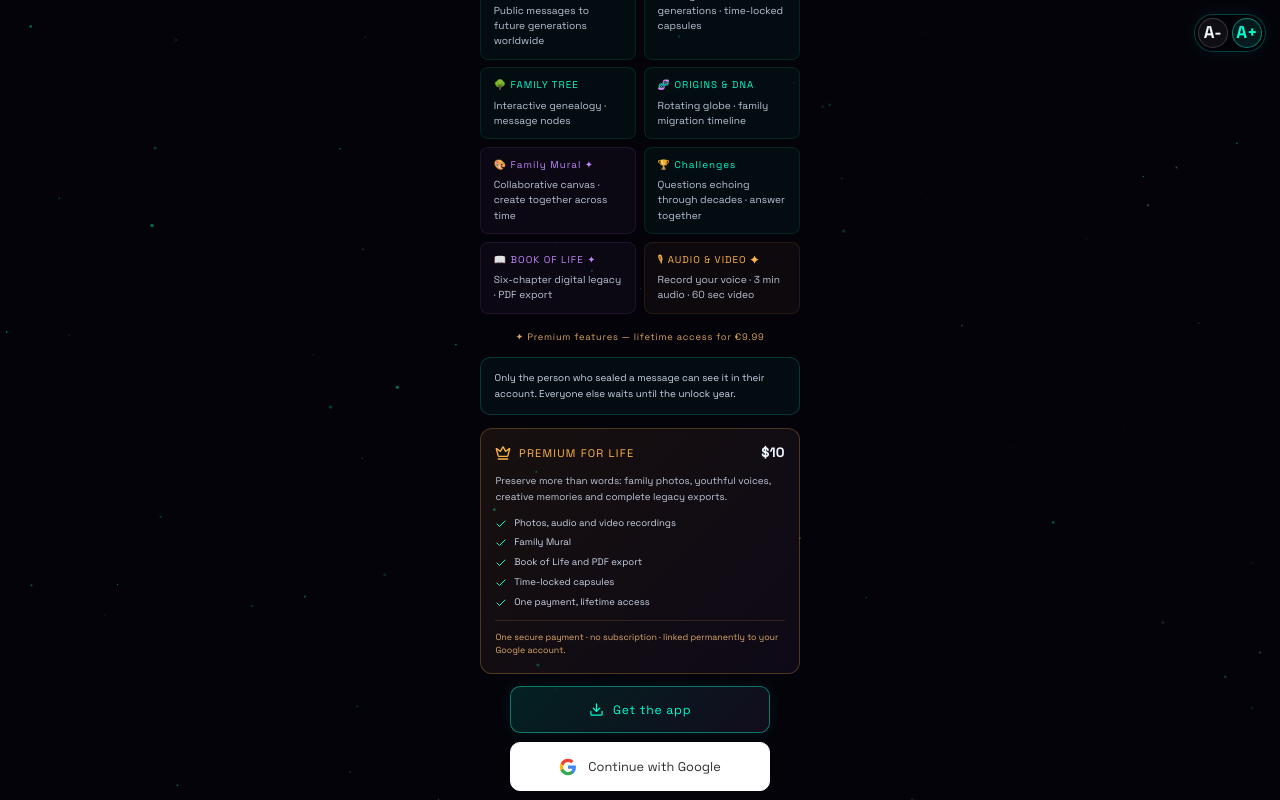
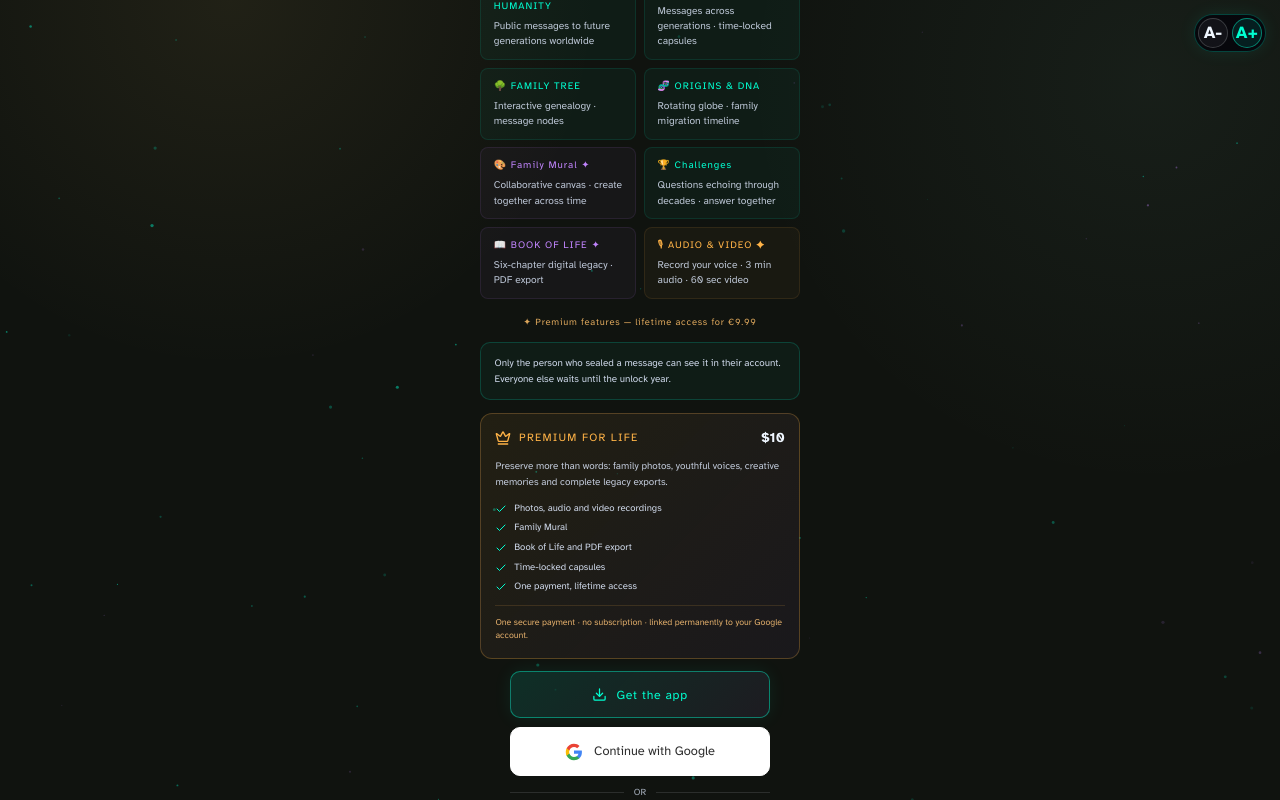
Before and after one commit to mascarl3131-eng/LegacyChain, a React (Vite) app: page / in a window 1280 px wide. Built offline with nearby package versions, Linux system fonts and the light colour scheme; no server answers.

Commit message:
Refresh global theme for older users

```diff
--- a/index.html
+++ b/index.html
@@ -13,7 +13,7 @@
     <link rel="alternate" hreflang="en" href="https://thechainlegacy.com/" />
     <link rel="alternate" hreflang="fr" href="https://thechainlegacy.com/" />
     <link rel="alternate" hreflang="x-default" href="https://thechainlegacy.com/" />
-    <meta name="theme-color" content="#04030A" />
+    <meta name="theme-color" content="#10130F" />
     <meta name="mobile-web-app-capable" content="yes" />
     <meta name="apple-mobile-web-app-capable" content="yes" />
     <meta name="apple-mobile-web-app-status-bar-style" content="black-translucent" />
@@ -34,7 +34,7 @@
     <link rel="icon" href="/legacychain-icon.svg" type="image/svg+xml" />
     <link rel="preconnect" href="https://fonts.googleapis.com" />
     <link rel="preconnect" href="https://fonts.gstatic.com" crossorigin />
-    <link href="https://fonts.googleapis.com/css2?family=Cinzel:wght@400;600;700&family=Space+Grotesk:wght@400;500;600;700&display=swap" rel="stylesheet" />
+    <link href="https://fonts.googleapis.com/css2?family=Atkinson+Hyperlegible:wght@400;700&family=Lora:wght@500;600;700&display=swap" rel="stylesheet" />
     <script type="application/ld+json">
       {
         "@context": "https://schema.org",
--- a/src/components/AppNav.tsx
+++ b/src/components/AppNav.tsx
@@ -34,8 +34,8 @@ export default function AppNav() {
         alignItems: 'center',
         justifyContent: 'space-between',
         padding: '0 1rem',
-        background: 'rgba(4,3,10,0.97)',
-        borderBottom: '1px solid rgba(0,255,209,0.13)',
+        background: 'rgba(23,26,20,0.97)',
+        borderBottom: '1px solid rgba(230,195,106,0.24)',
       }}
     >
       <button
@@ -43,14 +43,14 @@ export default function AppNav() {
         style={{ background: 'transparent', border: 'none', cursor: 'pointer', padding: '0.4rem 0.3rem', display: 'flex', flexDirection: 'column', gap: 5 }}
         aria-label="Menu"
       >
-        <div style={{ width: 20, height: 2, background: '#00FFD1', borderRadius: 1 }} />
-        <div style={{ width: 20, height: 2, background: '#00FFD1', borderRadius: 1 }} />
-        <div style={{ width: 20, height: 2, background: '#00FFD1', borderRadius: 1 }} />
+        <div style={{ width: 20, height: 2, background: 'var(--menu-active)', borderRadius: 1 }} />
+        <div style={{ width: 20, height: 2, background: 'var(--menu-active)', borderRadius: 1 }} />
+        <div style={{ width: 20, height: 2, background: 'var(--menu-active)', borderRadius: 1 }} />
       </button>
 
       <div
         className="font-display"
-        style={{ fontSize: '0.82rem', color: '#00FFD1', letterSpacing: '0.15em', cursor: 'pointer', userSelect: 'none' }}
+        style={{ fontSize: '0.88rem', color: 'var(--menu-active)', letterSpacing: '0.05em', cursor: 'pointer', userSelect: 'none', fontWeight: 700 }}
         onMouseDown={handleLogoDown}
         onMouseUp={handleLogoUp}
         onMouseLeave={handleLogoUp}
@@ -72,14 +72,14 @@ export default function AppNav() {
             width: 28,
             height: 28,
             borderRadius: '50%',
-            background: session ? 'linear-gradient(135deg,#00FFD1,#C084FC)' : 'rgba(255,179,71,0.12)',
-            outline: session ? 'none' : '1px solid rgba(255,179,71,0.5)',
+            background: session ? 'linear-gradient(135deg,var(--menu-active),var(--menu-accent))' : 'rgba(230,195,106,0.14)',
+            outline: session ? 'none' : '1px solid rgba(230,195,106,0.5)',
             display: 'flex',
             alignItems: 'center',
             justifyContent: 'center',
             fontSize: '0.68rem',
             fontWeight: 700,
-            color: session ? '#04030A' : '#FFB347',
+            color: session ? '#10130F' : 'var(--menu-active)',
             cursor: 'pointer',
           }}
         >
@@ -93,8 +93,8 @@ export default function AppNav() {
               width: 22,
               height: 22,
               borderRadius: 6,
-              background: 'linear-gradient(135deg,#FFD700,#B8860B)',
-              color: '#04030A',
+              background: 'linear-gradient(135deg,#F4D06F,#A67C32)',
+              color: '#10130F',
               fontSize: '0.6rem',
               fontWeight: 800,
               display: 'inline-flex',
--- a/src/index.css
+++ b/src/index.css
@@ -4,39 +4,44 @@
 
 @layer base {
   :root {
-    --void: #04030A;
-    --void-light: #090716;
-    --teal: #00FFD1;
-    --amber: #FFB347;
-    --violet: #C084FC;
-    --rose: #FF6B9D;
-    --text: #EFF6FF;
-    --text-muted: rgba(224,235,255,0.84);
-    --text-soft: rgba(224,235,255,0.72);
-    --danger: #FF2D55;
-    --glass: rgba(0,255,209,0.05);
-    --glass-border: rgba(0,255,209,0.13);
-    --body-font: 'Space Grotesk', 'Segoe UI', sans-serif;
+    --void: #10130F;
+    --void-light: #171A14;
+    --teal: #8FD6B7;
+    --amber: #E6C36A;
+    --violet: #B9A7D8;
+    --rose: #D98BA3;
+    --text: #F7F1DF;
+    --text-muted: rgba(247,241,223,0.86);
+    --text-soft: rgba(247,241,223,0.72);
+    --danger: #E56B6F;
+    --glass: rgba(247,241,223,0.055);
+    --glass-border: rgba(230,195,106,0.18);
+    --body-font: 'Atkinson Hyperlegible', 'Segoe UI', Arial, sans-serif;
+    --display-font: 'Lora', Georgia, serif;
+    --menu-bg: #171A14;
+    --menu-bg-soft: rgba(247,241,223,0.055);
+    --menu-active: #E6C36A;
+    --menu-accent: #8FD6B7;
 
-    --background: 240 33% 2%;
-    --foreground: 213 100% 97%;
-    --card: 240 33% 2%;
-    --card-foreground: 213 100% 97%;
-    --popover: 245 40% 5%;
-    --popover-foreground: 213 100% 97%;
-    --primary: 166 100% 50%;
-    --primary-foreground: 240 33% 2%;
-    --secondary: 270 90% 75%;
-    --secondary-foreground: 240 33% 2%;
-    --muted: 245 40% 5%;
-    --muted-foreground: 213 30% 55%;
-    --accent: 33 100% 64%;
-    --accent-foreground: 240 33% 2%;
-    --destructive: 350 100% 59%;
-    --destructive-foreground: 213 100% 97%;
-    --border: 166 100% 50% / 0.13;
-    --input: 166 100% 50% / 0.13;
-    --ring: 166 100% 50%;
+    --background: 96 12% 7%;
+    --foreground: 45 55% 92%;
+    --card: 96 12% 7%;
+    --card-foreground: 45 55% 92%;
+    --popover: 88 13% 9%;
+    --popover-foreground: 45 55% 92%;
+    --primary: 41 70% 66%;
+    --primary-foreground: 96 12% 7%;
+    --secondary: 153 42% 70%;
+    --secondary-foreground: 96 12% 7%;
+    --muted: 88 13% 9%;
+    --muted-foreground: 45 28% 67%;
+    --accent: 153 42% 70%;
+    --accent-foreground: 96 12% 7%;
+    --destructive: 358 70% 66%;
+    --destructive-foreground: 45 55% 92%;
+    --border: 41 70% 66% / 0.18;
+    --input: 41 70% 66% / 0.18;
+    --ring: 41 70% 66%;
     --radius: 0.625rem;
   }
 
@@ -51,7 +56,10 @@
   }
 
   body {
-    background: var(--void);
+    background:
+      radial-gradient(circle at 18% 0%, rgba(230,195,106,0.08), transparent 28%),
+      radial-gradient(circle at 90% 10%, rgba(143,214,183,0.06), transparent 30%),
+      var(--void);
     color: var(--text);
     font-family: var(--body-font);
     margin: 0;
@@ -65,14 +73,14 @@
     background: transparent;
   }
   ::-webkit-scrollbar-thumb {
-    background: rgba(0,255,209,0.15);
+    background: rgba(230,195,106,0.32);
     border-radius: 1px;
   }
 }
 
 @layer components {
   .font-display {
-    font-family: 'Cinzel', serif;
+    font-family: var(--display-font);
   }
 
   .font-body {
@@ -105,9 +113,9 @@
     background: transparent;
     border: 1px solid var(--teal);
     color: var(--teal);
-    font-family: 'DM Mono', monospace;
-    font-size: 0.78rem;
-    letter-spacing: 0.18em;
+    font-family: var(--body-font);
+    font-size: 0.82rem;
+    letter-spacing: 0.04em;
     border-radius: 10px;
     cursor: pointer;
     transition: all 0.2s;
@@ -123,9 +131,9 @@
     background: transparent;
     border: 1px solid rgba(255,179,71,0.35);
     color: var(--amber);
-    font-family: 'DM Mono', monospace;
-    font-size: 0.75rem;
-    letter-spacing: 0.15em;
+    font-family: var(--body-font);
+    font-size: 0.8rem;
+    letter-spacing: 0.04em;
     border-radius: 10px;
     cursor: pointer;
     margin-top: 0.8rem;
@@ -145,7 +153,7 @@
     padding: 0.42rem 0.85rem;
     border-radius: 6px;
     cursor: pointer;
-    letter-spacing: 0.08em;
+    letter-spacing: 0.03em;
     transition: all 0.2s;
   }
 
@@ -158,7 +166,7 @@
   .form-textarea,
   .form-select {
     width: 100%;
-    background: rgba(4,3,10,0.7);
+    background: rgba(16,19,15,0.78);
     border: 1px solid var(--glass-border);
     color: var(--text);
     font-family: var(--body-font);
@@ -295,8 +303,8 @@
     padding: 6px 5px env(safe-area-inset-bottom);
     display: grid;
     grid-template-columns: repeat(5, 1fr);
-    background: rgba(4,3,10,.98);
-    border-top: 1px solid rgba(0,255,209,.16);
+    background: rgba(23,26,20,.98);
+    border-top: 1px solid rgba(230,195,106,.22);
     backdrop-filter: blur(18px);
   }
 
@@ -304,7 +312,7 @@
     min-width: 0;
     border: 0;
     background: transparent;
-    color: rgba(239,246,255,.35);
+    color: rgba(247,241,223,.58);
     font-family: var(--body-font);
     font-size: .48rem;
     display: flex;
@@ -323,7 +331,7 @@
   }
 
   .mobile-tab-bar button.active {
-    color: #00FFD1;
+    color: var(--menu-active);
   }
 
   .install-app-prompt {
@@ -338,8 +346,8 @@
     gap: 10px;
     padding: 10px 12px;
     border-radius: 14px;
-    border: 1px solid rgba(0,255,209,.28);
-    background: rgba(9,7,22,.97);
+    border: 1px solid rgba(230,195,106,.3);
+    background: rgba(23,26,20,.97);
     box-shadow: 0 14px 45px rgba(0,0,0,.45);
   }
 
@@ -355,21 +363,21 @@
   }
 
   .install-app-prompt strong {
-    color: #EFF6FF;
+    color: var(--text);
     font-size: .64rem;
     margin-bottom: 3px;
   }
 
   .install-app-prompt span {
-    color: rgba(239,246,255,.42);
+    color: rgba(247,241,223,.68);
     font-size: .5rem;
     line-height: 1.45;
   }
 
   .install-action {
-    border: 1px solid #00FFD1;
-    background: rgba(0,255,209,.08);
-    color: #00FFD1;
+    border: 1px solid var(--menu-active);
+    background: rgba(230,195,106,.1);
+    color: var(--menu-active);
     border-radius: 8px;
     min-height: 38px;
     padding: 0 10px;
@@ -388,8 +396,8 @@
     height: 24px;
     border-radius: 50%;
     border: 1px solid rgba(239,246,255,.16);
-    background: #090716;
-    color: rgba(239,246,255,.45);
+    background: var(--menu-bg);
+    color: rgba(247,241,223,.68);
     display: grid;
     place-items: center;
   }
@@ -398,8 +406,8 @@
 @layer utilities {
   :root {
     --base-font-size: 17px;
-    --readable-muted: #eff6ff;
-    --readable-soft: #eff6ff;
+    --readable-muted: #f7f1df;
+    --readable-soft: #f7f1df;
   }
 
   :root[data-text-scale='normal'] {
@@ -425,7 +433,7 @@
 
   .font-display,
   .font-display * {
-    font-family: 'Cinzel', serif !important;
+    font-family: var(--display-font) !important;
   }
 
   button,
@@ -452,15 +460,15 @@
 
   .btn-sec {
     color: var(--readable-muted);
-    border-color: rgba(0,255,209,0.22);
+    border-color: rgba(230,195,106,0.28);
   }
 
   .form-input,
   .form-textarea,
   .form-select {
-    background: rgba(4,3,10,0.86);
-    border-color: rgba(0,255,209,0.28);
-    color: #f8fbff;
+    background: rgba(16,19,15,0.9);
+    border-color: rgba(230,195,106,0.32);
+    color: #fff8e8;
   }
 
   .form-input::placeholder,
@@ -470,8 +478,8 @@
   }
 
   .glass-card {
-    border-color: rgba(0,255,209,0.2);
-    background: rgba(0,255,209,0.065);
+    border-color: rgba(230,195,106,0.2);
+    background: rgba(247,241,223,0.06);
   }
 
   p,
@@ -502,7 +510,7 @@
   h4,
   h5,
   h6 {
-    color: #eff6ff;
+    color: #f7f1df;
   }
 
   .emo-btn.sel-hope,
```
Also changed, not shown: src/components/SideMenu.tsx (+17 -17 lines).
